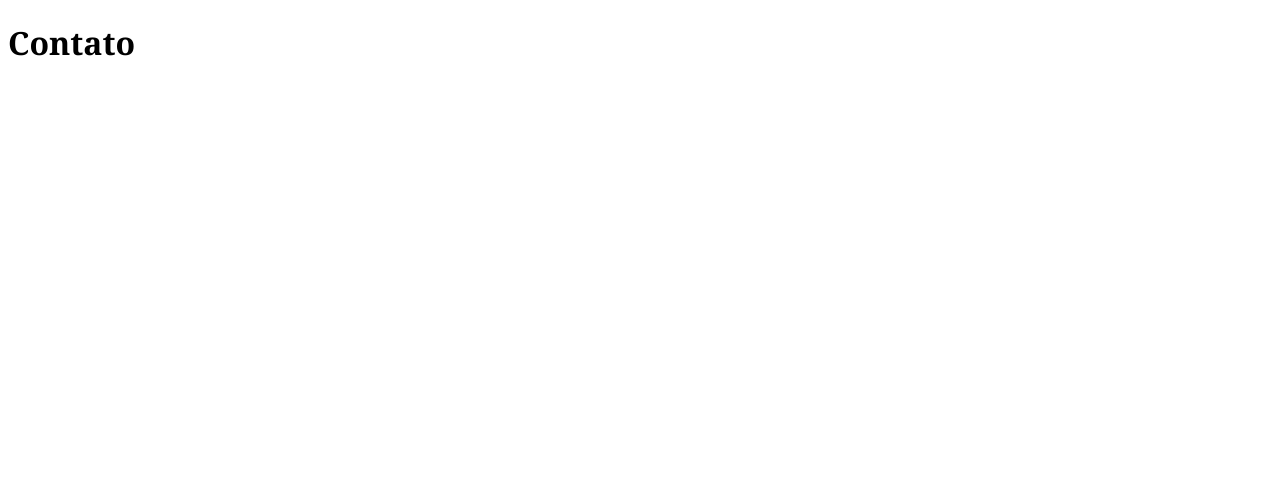
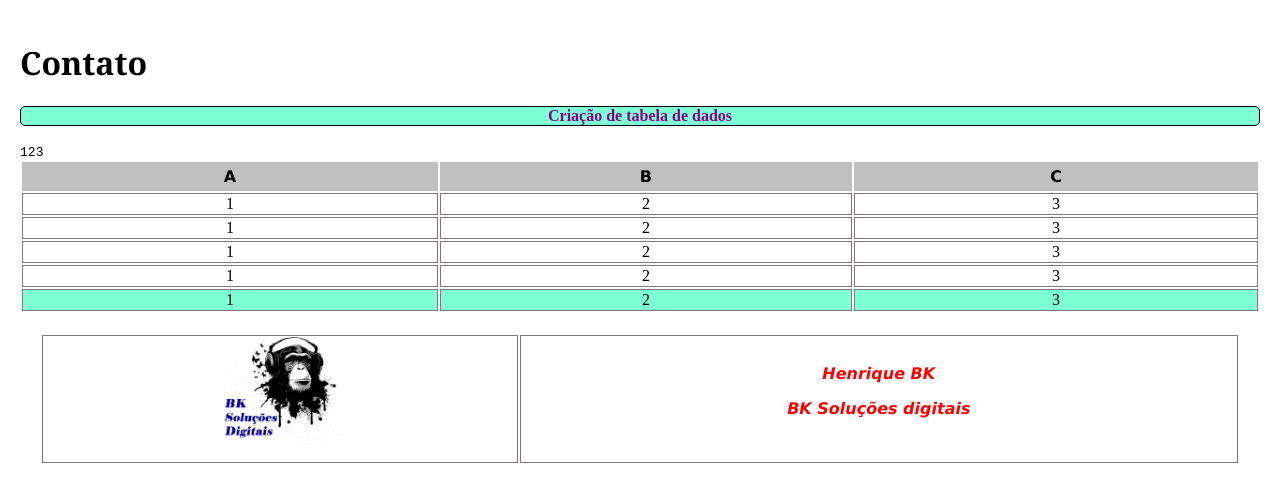
Before and after one commit to bkhenrique/Estudos, a plain HTML site: page estudo-html/pages/contact.html in a window 1280 px wide. Drawn offline with Linux system fonts and the light colour scheme.

Commit message:
Adição em css pagina contato( uma tabela) e o read

```diff
--- a/estudo-html/css/style.css
+++ b/estudo-html/css/style.css
@@ -23,6 +23,13 @@ ul li .link {
   font-family: Arial, Helvetica, sans-serif;
   font-size: 26px;
   background-color: blue;
+  text-align: center;
+}
+h1:hover{
+  transition: all 2.4s;
+  background-color: aqua;
+    text-align: center;
+  text-decoration: underline;
 }
 .user {
   color: black;
@@ -62,3 +69,34 @@ footer{
   width: 80px;
   height: 80px;
 }
+td{
+  border: 1px solid rgb(126, 122, 122)
+}
+table{
+  width: 100%;
+}
+th{
+  font-family: 'Lucida Sans', 'Lucida Sans Regular', 'Lucida Grande', 'Lucida Sans Unicode', Geneva, Verdana, sans-serif;
+  padding: 5px;
+  background-color: silver;
+}
+tbody{
+  width: 100%;
+  text-align: center;
+}
+tfoot{
+  text-align: center;
+  font: bold;
+text-decoration-color: aqua;
+background-color: aquamarine;
+}
+.texcentro{
+  text-align: center;
+  background-color: aquamarine;
+  border: 1px solid #000;
+  border-radius: 5px;
+}
+tr:hover{
+  transition: all 0.4s;
+  background-color: silver;
+}
--- a/estudo-html/pages/contact.html
+++ b/estudo-html/pages/contact.html
@@ -1,15 +1,75 @@
 <!DOCTYPE html>
 <html lang="en">
-<head>
-    <meta charset="UTF-8">
-    <meta http-equiv="X-UA-Compatible" content="IE=edge">
-    <meta name="viewport" content="width=device-width, initial-scale=1.0">
+  <head>
+    <meta charset="UTF-8" />
+    <meta http-equiv="X-UA-Compatible" content="IE=edge" />
+    <meta name="viewport" content="width=device-width, initial-scale=1.0" />
     <title>Contato</title>
-    <link rel="stylesheet" href="../css/style.css">
+    <link rel="stylesheet" href="../css/style.css" />
+  </head>
+  <body class="alinhament">
+    <h1>Contato</h1>
+    <!-- tabela e colunas -->
+    <div>
+        <div >
+            <div>
+                <P class="bold fina texcentro">Criação de tabela de dados</P>
+            </div>
 
-</head>
-<body>
-    <h1>Contato</h1>
+        </div>
+      <!-- td coluna  tr linha th cabeçalho  -->
+      <table  border="0" >
+        <thead>
 
-</body>
+                <tr>
+                    <th>A</th>
+                    <th>B</th>
+                    <th>C</th>
+                    <tt>1</tt>
+                    <tt>2</tt>
+                    <tt>3</tt>
+                </tr>
+        </thead>
+        <tbody>
+            <tr>
+              <td>1</td>
+              <td>2</td>
+              <td>3</td>
+            </tr>
+            <tr>
+              <td>1</td>
+              <td>2</td>
+              <td>3</td>
+            </tr>
+            <tr>
+              <td>1</td>
+              <td>2</td>
+              <td>3</td>
+            </tr>
+            <tr>
+              <td>1</td>
+              <td>2</td>
+              <td>3</td>
+            </tr>
+            <tfoot>
+                <td>1</td>
+                <td>2</td>
+                <td>3</td>
+            </tfoot>
+
+            </tbody>
+      </table>
+    </div>
+
+    <footer>
+        <div class="alinhament">
+            <table>
+               <td>
+                <a href="../index.html"> <img src="../image/logo soluções digitais.fw.png" alt="BK Shop" width="120" height="120" alt=""> </a>
+               </td>
+               <td>Henrique BK <P> BK Soluções digitais</P></td>
+            </table>
+        </div>
+    </footer>
+  </body>
 </html>
```
Also changed, not shown: 1 other file.
